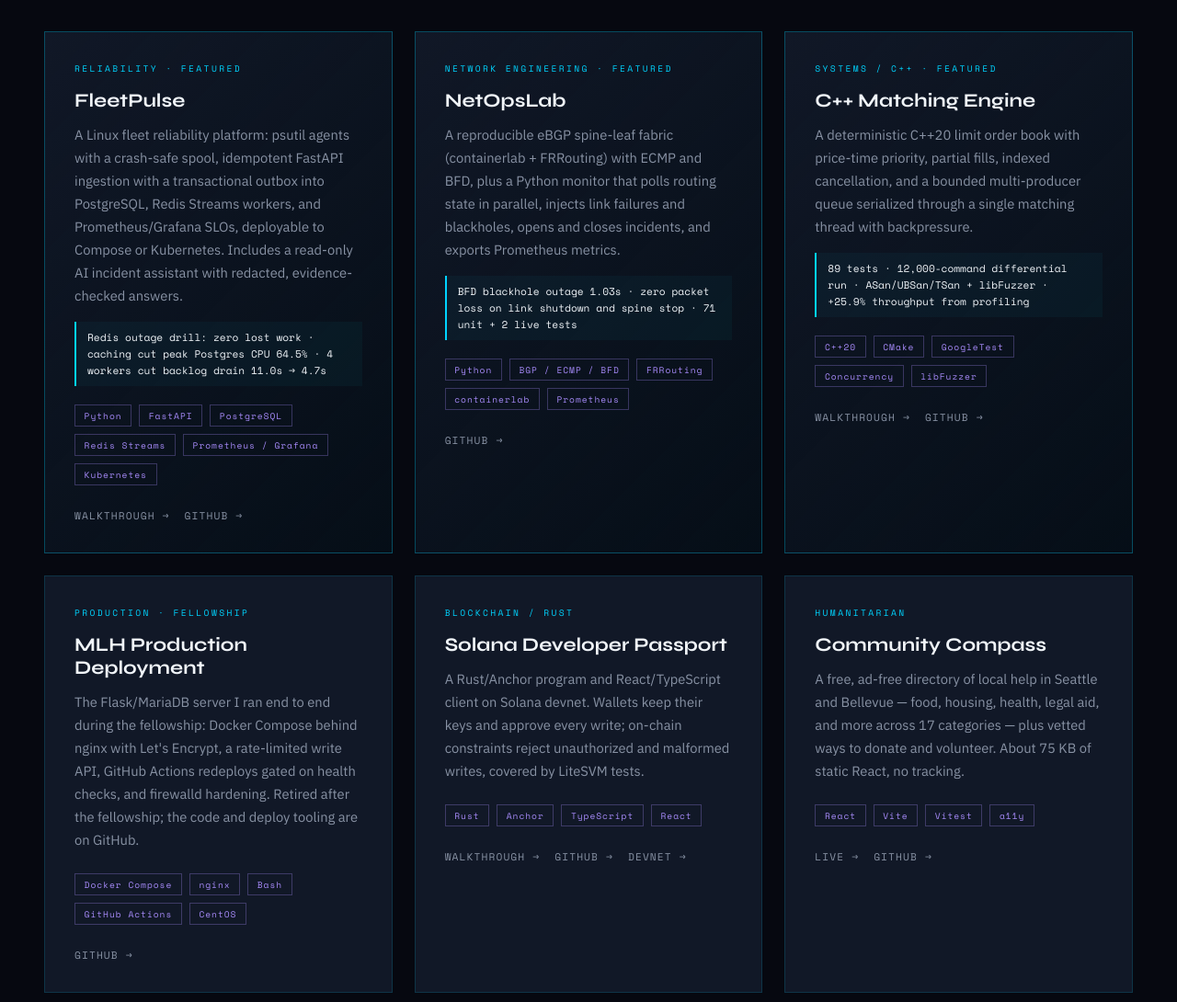
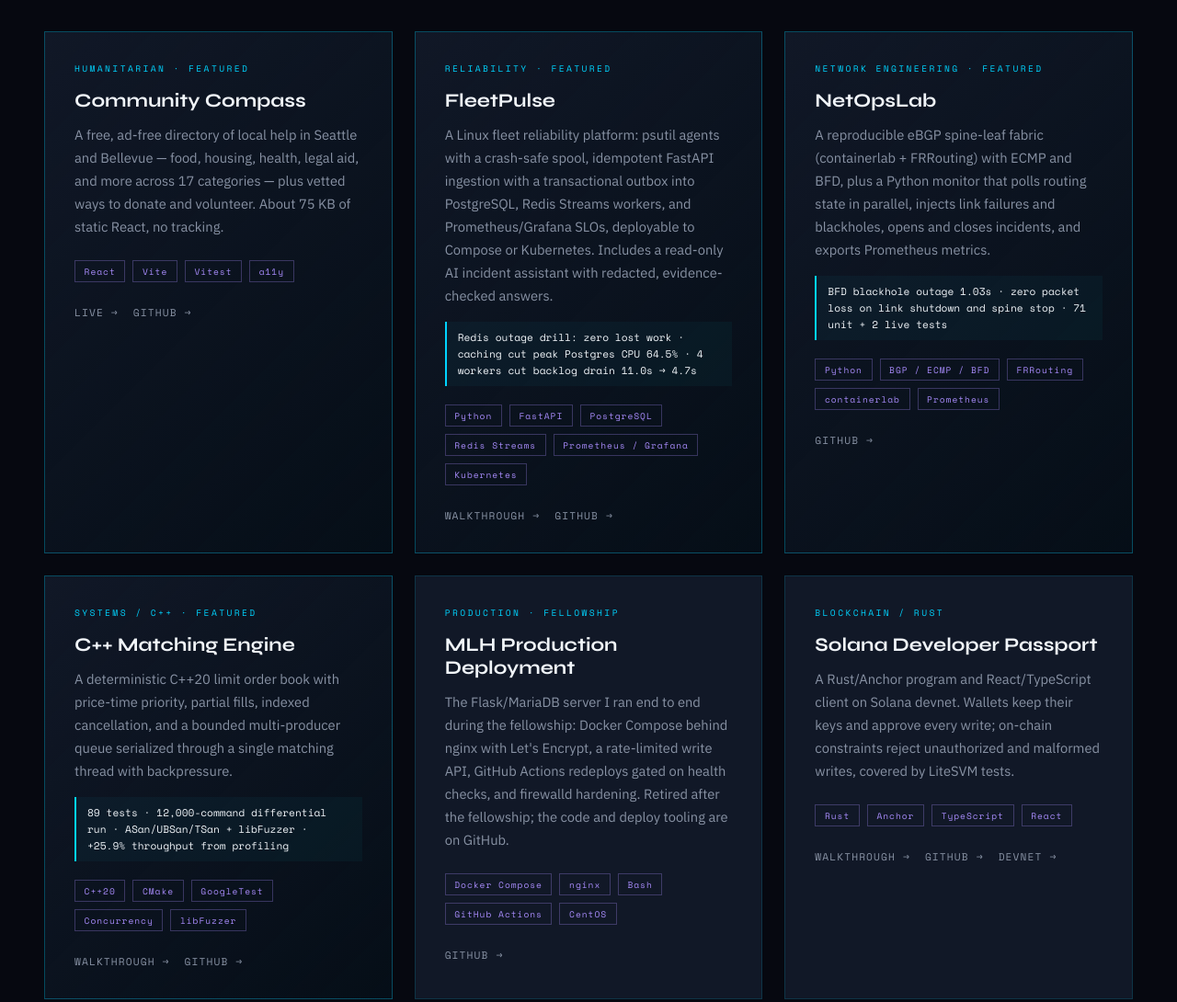
Before and after one commit to gabrielchangamire-arch/gabrielchangamire-arch.github.io, a plain HTML site: page index.html in a window 1280 px wide. Shown: the part 1560-2650 px from the top of the page at 92% size. Drawn offline with nearby package versions, Linux system fonts and the light colour scheme.

Commit message:
Feature Community Compass first in Projects

```diff
--- a/index.html
+++ b/index.html
@@ -218,6 +218,16 @@
 <div class="section-header"><span class="section-num">02 // Projects</span><div class="section-line"></div></div>
 <div class="projects-grid">
 <div class="project-card reveal project-featured">
+<div class="project-tag">Humanitarian &middot; Featured</div>
+<div class="project-title">Community Compass</div>
+<div class="project-desc">A free, ad-free directory of local help in Seattle and Bellevue &mdash; food, housing, health, legal aid, and more across 17 categories &mdash; plus vetted ways to donate and volunteer. About 75 KB of static React, no tracking.</div>
+<div class="project-stack"><span class="stack-item">React</span><span class="stack-item">Vite</span><span class="stack-item">Vitest</span><span class="stack-item">a11y</span></div>
+<div class="project-links">
+<a href="https://gabrielchangamire-arch.github.io/community-compass/" target="_blank" class="project-link">Live &rarr;</a>
+<a href="https://github.com/gabrielchangamire-arch/community-compass" target="_blank" class="project-link">GitHub &rarr;</a>
+</div>
+</div>
+<div class="project-card reveal project-featured">
 <div class="project-tag">Reliability &middot; Featured</div>
 <div class="project-title">FleetPulse</div>
 <div class="project-desc">A Linux fleet reliability platform: psutil agents with a crash-safe spool, idempotent FastAPI ingestion with a transactional outbox into PostgreSQL, Redis Streams workers, and Prometheus/Grafana SLOs, deployable to Compose or Kubernetes. Includes a read-only AI incident assistant with redacted, evidence-checked answers.</div>
@@ -267,16 +277,6 @@
 <a href="https://gabrielchangamire-arch.github.io/project-explainers/#solana-developer-passport" target="_blank" class="project-link">Walkthrough &rarr;</a>
 <a href="https://github.com/gabrielchangamire-arch/solana-developer-passport" target="_blank" class="project-link">GitHub &rarr;</a>
 <a href="https://explorer.solana.com/address/AeTzaLcDfnov1q64W2GPEupKh427cDnUCW5NbKR9q2Ck?cluster=devnet" target="_blank" class="project-link">Devnet &rarr;</a>
-</div>
-</div>
-<div class="project-card reveal">
-<div class="project-tag">Humanitarian</div>
-<div class="project-title">Community Compass</div>
-<div class="project-desc">A free, ad-free directory of local help in Seattle and Bellevue &mdash; food, housing, health, legal aid, and more across 17 categories &mdash; plus vetted ways to donate and volunteer. About 75 KB of static React, no tracking.</div>
-<div class="project-stack"><span class="stack-item">React</span><span class="stack-item">Vite</span><span class="stack-item">Vitest</span><span class="stack-item">a11y</span></div>
-<div class="project-links">
-<a href="https://gabrielchangamire-arch.github.io/community-compass/" target="_blank" class="project-link">Live &rarr;</a>
-<a href="https://github.com/gabrielchangamire-arch/community-compass" target="_blank" class="project-link">GitHub &rarr;</a>
 </div>
 </div>
 <div class="project-card reveal">
```
